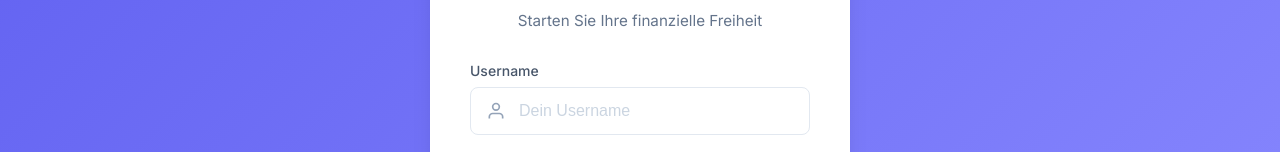
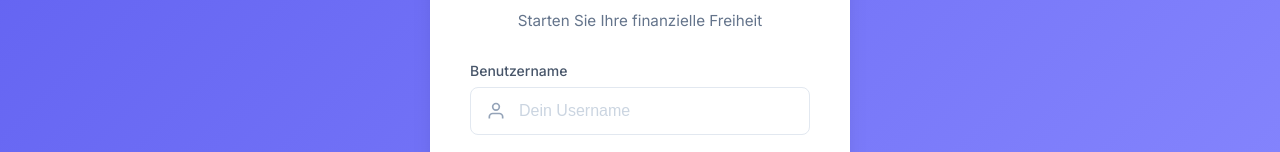
Before and after one commit to Budget-Expense-Assitant/BEXA-FE, an Angular app: page /register in a window 1280 px wide. Shown: the part 307-459 px from the top of the page. Built offline with nearby package versions, Linux system fonts and the light colour scheme.

Commit message:
Refactor registration form layout and improve validation messages

```diff
--- a/src/app/features/auth/register/register.component.html
+++ b/src/app/features/auth/register/register.component.html
@@ -19,15 +19,24 @@
         <form [formGroup]="registerForm" (ngSubmit)="onSubmit()">
 
             <div class="input-group">
-        <label for="username">Username</label>
+                <label for="username">Benutzername</label>
                 <div class="input-wrapper">
                     <span class="icon">
                         <svg viewBox="0 0 24 24" fill="none" stroke="currentColor" stroke-width="2"><path d="M20 21v-2a4 4 0 0 0-4-4H8a4 4 0 0 0-4 4v2"></path><circle cx="12" cy="7" r="4"></circle></svg>
                     </span>
-          <input id="username" type="text" formControlName="username" placeholder="Dein Username" />
+                    <input id="username" type="text" formControlName="username" placeholder="Dein Username" maxlength="20" />
                 </div>
+
                 @if (registerForm.get('username')?.touched && registerForm.get('username')?.invalid) {
-          <div class="error-msg">Username benötigt (min 3 Zeichen).</div>
+                    <div class="error-msg">
+                        @if (registerForm.get('username')?.hasError('required')) {
+                            Username wird benötigt.
+                        } @else if (registerForm.get('username')?.hasError('minlength')) {
+                            Zu kurz (min. 3 Zeichen).
+                        } @else if (registerForm.get('username')?.hasError('maxlength')) {
+                            Zu lang (max. 20 Zeichen).
+                        }
+                    </div>
                 }
             </div>
 
@@ -38,12 +47,7 @@
                         <svg viewBox="0 0 24 24" fill="none" stroke="currentColor" stroke-width="2"><rect x="3" y="11" width="18" height="11" rx="2" ry="2"></rect><path d="M7 11V7a5 5 0 0 1 10 0v4"></path></svg>
                     </span>
 
-          <input
-            id="password"
-            [type]="showPassword() ? 'text' : 'password'"
-            formControlName="password"
-            placeholder="••••••••"
-          />
+                    <input id="password" [type]="showPassword() ? 'text' : 'password'" formControlName="password" placeholder="••••••••" />
 
                     <button type="button" class="toggle-btn" (click)="togglePassword()">
                         @if (showPassword()) {
@@ -73,7 +77,10 @@
     </div>
 
     <div class="security-note">
-    <svg viewBox="0 0 24 24" fill="none" stroke="currentColor" stroke-width="2" width="14" height="14"><rect x="3" y="11" width="18" height="11" rx="2" ry="2"></rect><path d="M7 11V7a5 5 0 0 1 10 0v4"></path></svg>
+        <svg viewBox="0 0 24 24" fill="none" stroke="currentColor" stroke-width="2" width="14" height="14">
+            <rect x="3" y="11" width="18" height="11" rx="2" ry="2"></rect>
+            <path d="M7 11V7a5 5 0 0 1 10 0v4"></path>
+        </svg>
         <span>Sichere Verbindung</span>
     </div>
 </div>
```
Lines whose indentation alone changed are shown as unchanged.
